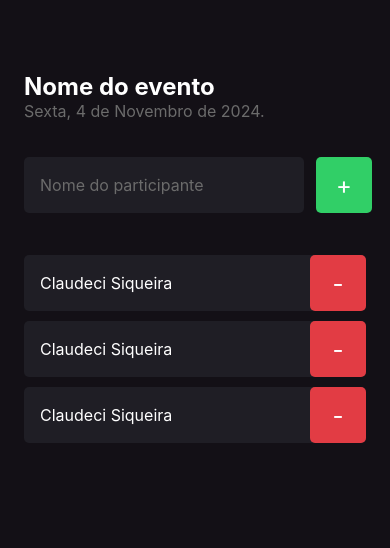
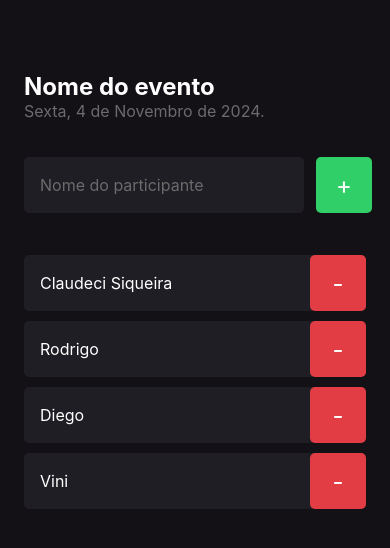
Before and after one commit to claudecijr77/imhere, a React Native app: screen / in a window 390 px wide. Shown: the top 548 px of the page. Built offline with nearby package versions, Linux system fonts and the light colour scheme.

Commit message:
Utilizando Propriedades no Componente

```diff
--- a/src/components/Participant/index.tsx
+++ b/src/components/Participant/index.tsx
@@ -1,11 +1,15 @@
-import {View, Text, TouchableOpacity} from "react-native";
-import {styles} from "./styles";
+import { View, Text, TouchableOpacity } from "react-native";
+import { styles } from "./styles";
 
-export function Participant() {
+type Props = {
+    name: string;
+}
+
+export function Participant({ name }: Props) {
     return (
         <View style={styles.container}>
             <Text style={styles.name}>
-                Claudeci Siqueira
+                {name}
             </Text>
             <TouchableOpacity style={styles.button}>
                 <Text style={styles.buttonText}>
--- a/src/screens/Home/index.tsx
+++ b/src/screens/Home/index.tsx
@@ -33,9 +33,10 @@
                 </TouchableOpacity>
             </View>
 
-            <Participant />
-            <Participant />
-            <Participant />
+            <Participant name="Claudeci Siqueira" />
+            <Participant name="Rodrigo" />
+            <Participant name="Diego" />
+            <Participant name="Vini" />
 
         </View>
     )
```
